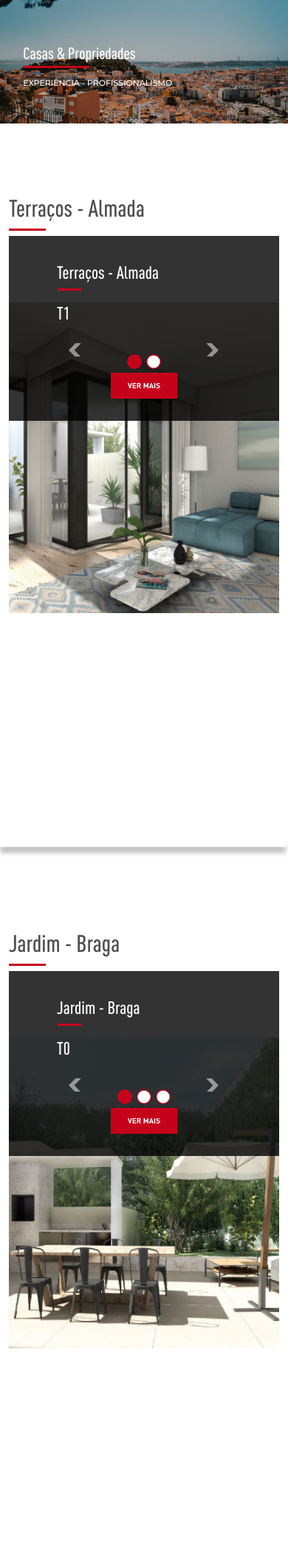
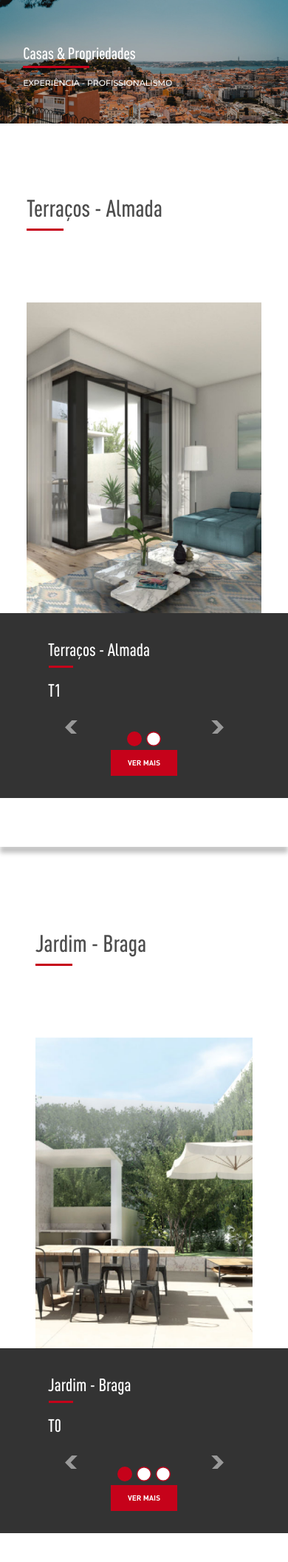
Before and after one commit to raci2/codemaster, a PHP site: page / in a window 390 px wide. Shown: the part 152-2264 px from the top of the page at 74% size. Run offline with PHP 8.4, Linux system fonts and the light colour scheme.

Commit message:
trabalho_10_v1

```diff
--- a/trabalhos/alexandru_racicovschi_trabalho_10/index.html
+++ b/trabalhos/alexandru_racicovschi_trabalho_10/index.html
@@ -134,21 +134,22 @@
 
   </header>
 
-  <main class="container">
+  <main class="container-fluid">
 
-    <div class="row">
+    <div class="row mx-4">
 
-      <div class="col text-start t1">Terraços - Almada</div>
-      <div class="col-12"><hr class="linha"></div>
-      <div class="col-12">
-        <div id="carousel-2" class="carousel slide" data-bs-ride="carousel">
+      <div class="col px-0 text-start t1">Terraços - Almada</div>
+      <div class="col-12 px-0"><hr class="linha"></div>
+      <div class="col-12 px-0">
+        <!-- Desktop -->
+        <div id="carousel-2" class="carousel slide d-none d-md-block" data-bs-ride="carousel">
           <div class="carousel-inner">
             <div class="carousel-item active">
               <div class="almada">
                 <img src="public/imagens/almada/01.jpg" class="d-block w-100" alt="...">
-                <img src="public/imagens/almada/02.jpg" class="d-block w-100 esconder" alt="...">
-                <img src="public/imagens/almada/03.jpg" class="d-block w-100 esconder" alt="...">
-                <img src="public/imagens/almada/04.jpg" class="d-block w-100 esconder" alt="...">
+                <img src="public/imagens/almada/02.jpg" class="d-block w-100 " alt="...">
+                <img src="public/imagens/almada/03.jpg" class="d-block w-100 " alt="...">
+                <img src="public/imagens/almada/04.jpg" class="d-block w-100 " alt="...">
               </div>
 
             </div>
@@ -164,7 +165,37 @@
           </div>
         </div>
 
-        <div class="almada-texto text-start">
+
+        <!-- Mobile -->
+        <div id="carousel-3" class="carousel slide d-md-none d-block" data-bs-ride="carousel">
+          <div class="carousel-inner">
+            <div class="carousel-item active">
+              <div class="almada almada-mobile">
+                <img src="public/imagens/almada/01.jpg" class="d-block w-100" alt="...">
+              </div>
+
+            </div>
+            <div class="carousel-item">
+              <div class="almada almada-mobile">
+                <img src="public/imagens/almada/05.jpg" class="d-block w-100" alt="...">
+              </div>
+            </div>
+          </div>
+          <div class="carousel-indicators carousel-indicators-mobile">
+            <button type="button" data-bs-target="#carousel-3" data-bs-slide-to="0" class="active" aria-current="true" aria-label="Slide 1"></button>
+            <button type="button" data-bs-target="#carousel-3" data-bs-slide-to="1" aria-label="Slide 2" ></button>
+          </div>
+        </div>
+
+      </div>
+    </div>
+
+    <div class="row">
+
+      <div class="col-12 px-0">
+
+        <!-- Desktop -->
+        <div class="almada-texto text-start d-none d-md-block">
           <h5>Terraços - Almada</h5>
           <hr class="linha">
           <p>T1</p>
@@ -180,64 +211,136 @@
           </div>
           <div class="ver-mais d-flex text-center justify-content-center align-items-center">VER MAIS</div>
         </div>
-      </div>
 
-    </div>
-
-    <div class="row">
-      <div class="col-12">
-        <hr class="sombra">
-      </div>
-    </div>
-
-    <div class="row">
-
-      <div class="col text-start t1">Jardim - Braga</div>
-      <div class="col-12"><hr class="linha"></div>
-      <div class="col-12">
-        <div id="carousel-3" class="carousel slide" data-bs-ride="carousel">
-          <div class="carousel-inner">
-            <div class="carousel-item active">
-              <div class="almada">
-                <img src="public/imagens/braga/11.jpg" class="d-block w-100" alt="...">
-                <img src="public/imagens/braga/10.jpg" class="d-block w-100 esconder" alt="...">
-                <img src="public/imagens/braga/09.jpg" class="d-block w-100 esconder" alt="...">
-                <img src="public/imagens/braga/08.jpg" class="d-block w-100 esconder" alt="...">
-              </div>
-            </div>
-            <div class="carousel-item">
-              <div class="almada">
-                <img src="public/imagens/braga/07.jpg" class="d-block w-100" alt="...">
-                <img src="public/imagens/braga/06.jpg" class="d-block w-100 esconder" alt="...">
-                <img src="public/imagens/braga/05.jpg" class="d-block w-100 esconder" alt="...">
-                <img src="public/imagens/braga/04.jpg" class="d-block w-100 esconder" alt="...">
-              </div>
-            </div>
-            <div class="carousel-item">
-              <div class="almada">
-                <img src="public/imagens/braga/03.jpg" class="d-block w-100" alt="...">
-                <img src="public/imagens/braga/02.jpg" class="d-block w-100 esconder" alt="...">
-                <img src="public/imagens/braga/01.jpg" class="d-block w-100 esconder" alt="...">
-              </div>
-            </div>
-          </div>
-          <div class="carousel-indicators">
-            <button type="button" data-bs-target="#carousel-3" data-bs-slide-to="0" class="active" aria-current="true" aria-label="Slide 1"></button>
-            <button type="button" data-bs-target="#carousel-3" data-bs-slide-to="1" aria-label="Slide 2" ></button>
-            <button type="button" data-bs-target="#carousel-3" data-bs-slide-to="2" aria-label="Slide 3" ></button>
-          </div>
-        </div>
-
-        <div class="almada-texto text-start">
-          <h5>Jardim - Braga</h5>
+        <!-- Mobile -->
+        <div class="almada-texto almada-texto-mobile text-start d-md-none d-block">
+          <h5>Terraços - Almada</h5>
           <hr class="linha">
-          <p>T0</p>
+          <p>T1</p>
           <div class="setas">
             <button class="carousel-control-prev" type="button" data-bs-target="#carousel-3" data-bs-slide="prev">
               <img src="public/imagens/seta-esquerda-branca.svg" alt="">
               <span class="visually-hidden">Previous</span>
             </button>
             <button class="carousel-control-next" type="button" data-bs-target="#carousel-3" data-bs-slide="next">
+              <img src="public/imagens/seta-direita-branca.svg" alt="">
+              <span class="visually-hidden">Next</span>
+            </button>
+          </div>
+          <div class="ver-mais d-flex text-center justify-content-center align-items-center">VER MAIS</div>
+        </div>
+
+      </div>
+
+    </div>
+
+    <div class="row">
+      <div class="col-12 px-0">
+        <hr class="sombra">
+      </div>
+    </div>
+
+    <div class="row mx-4">
+
+      <div class="col text-start t1">Jardim - Braga</div>
+      <div class="col-12"><hr class="linha"></div>
+      <div class="col-12">
+        <!-- Desktop -->
+        <div id="carousel-4" class="carousel slide d-none d-md-block" data-bs-ride="carousel">
+          <div class="carousel-inner">
+            <div class="carousel-item active">
+              <div class="almada">
+                <img src="public/imagens/braga/11.jpg" class="d-block w-100" alt="...">
+                <img src="public/imagens/braga/10.jpg" class="d-block w-100 " alt="...">
+                <img src="public/imagens/braga/09.jpg" class="d-block w-100 " alt="...">
+                <img src="public/imagens/braga/08.jpg" class="d-block w-100 " alt="...">
+              </div>
+            </div>
+            <div class="carousel-item">
+              <div class="almada">
+                <img src="public/imagens/braga/07.jpg" class="d-block w-100" alt="...">
+                <img src="public/imagens/braga/06.jpg" class="d-block w-100 " alt="...">
+                <img src="public/imagens/braga/05.jpg" class="d-block w-100 " alt="...">
+                <img src="public/imagens/braga/04.jpg" class="d-block w-100 " alt="...">
+              </div>
+            </div>
+            <div class="carousel-item">
+              <div class="almada">
+                <img src="public/imagens/braga/03.jpg" class="d-block w-100" alt="...">
+                <img src="public/imagens/braga/02.jpg" class="d-block w-100 " alt="...">
+                <img src="public/imagens/braga/01.jpg" class="d-block w-100 " alt="...">
+              </div>
+            </div>
+          </div>
+          <div class="carousel-indicators">
+            <button type="button" data-bs-target="#carousel-4" data-bs-slide-to="0" class="active" aria-current="true" aria-label="Slide 1"></button>
+            <button type="button" data-bs-target="#carousel-4" data-bs-slide-to="1" aria-label="Slide 2" ></button>
+            <button type="button" data-bs-target="#carousel-4" data-bs-slide-to="2" aria-label="Slide 3" ></button>
+          </div>
+        </div>
+
+        <!-- Mobile -->
+         <div id="carousel-5" class="carousel slide d-md-none d-block" data-bs-ride="carousel">
+          <div class="carousel-inner">
+            <div class="carousel-item active">
+              <div class="almada almada-mobile">
+                <img src="public/imagens/braga/11.jpg" class="d-block w-100" alt="...">
+              </div>
+            </div>
+            <div class="carousel-item">
+              <div class="almada almada-mobile">
+                <img src="public/imagens/braga/07.jpg" class="d-block w-100" alt="...">
+              </div>
+            </div>
+            <div class="carousel-item">
+              <div class="almada almada-mobile">
+                <img src="public/imagens/braga/03.jpg" class="d-block w-100" alt="...">
+              </div>
+            </div>
+          </div>
+          <div class="carousel-indicators carousel-indicators-mobile">
+            <button type="button" data-bs-target="#carousel-5" data-bs-slide-to="0" class="active" aria-current="true" aria-label="Slide 1"></button>
+            <button type="button" data-bs-target="#carousel-5" data-bs-slide-to="1" aria-label="Slide 2" ></button>
+            <button type="button" data-bs-target="#carousel-5" data-bs-slide-to="2" aria-label="Slide 3" ></button>
+          </div>
+        </div>
+      </div>
+
+    </div>
+
+    <div class="row">
+
+      <div class="col-12 px-0">
+
+        <!-- Desktop -->
+        <div class="almada-texto text-start d-none d-md-block">
+          <h5>Jardim - Braga</h5>
+          <hr class="linha">
+          <p>T0</p>
+          <div class="setas">
+            <button class="carousel-control-prev" type="button" data-bs-target="#carousel-4" data-bs-slide="prev">
+              <img src="public/imagens/seta-esquerda-branca.svg" alt="">
+              <span class="visually-hidden">Previous</span>
+            </button>
+            <button class="carousel-control-next" type="button" data-bs-target="#carousel-4" data-bs-slide="next">
+              <img src="public/imagens/seta-direita-branca.svg" alt="">
+              <span class="visually-hidden">Next</span>
+            </button>
+          </div>
+          <div class="ver-mais d-flex text-center justify-content-center align-items-center">VER MAIS</div>
+        </div>
+
+        <!-- Mobile -->
+        <div class="almada-texto almada-texto-mobile text-start d-md-none d-block">
+          <h5>Jardim - Braga</h5>
+          <hr class="linha">
+          <p>T0</p>
+          <div class="setas">
+            <button class="carousel-control-prev" type="button" data-bs-target="#carousel-4" data-bs-slide="prev">
+              <img src="public/imagens/seta-esquerda-branca.svg" alt="">
+              <span class="visually-hidden">Previous</span>
+            </button>
+            <button class="carousel-control-next" type="button" data-bs-target="#carousel-4" data-bs-slide="next">
               <img src="public/imagens/seta-direita-branca.svg" alt="">
               <span class="visually-hidden">Next</span>
             </button>
--- a/trabalhos/alexandru_racicovschi_trabalho_10/public/css/style.css
+++ b/trabalhos/alexandru_racicovschi_trabalho_10/public/css/style.css
@@ -127,6 +127,11 @@ main .almada{
   margin-top: 85px;
 }
 
+main .almada-mobile{
+  grid-template-columns: 1fr;
+  grid-template-rows: 1fr;
+}
+
 main .almada img{
   width: 460px !important;
   height: 420px;
@@ -141,6 +146,12 @@ main .almada-texto{
   position: relative;
   bottom: 550px;
   color: white;
+}
+
+main .almada-texto-mobile{
+  width: 100%;
+  background-color: #333333;
+  bottom: 40px;
 }
 
 main .almada-texto h5, .almada-texto p{
@@ -176,6 +187,8 @@ main .carousel-indicators{
   bottom: 360px;
 }
 
+main .carousel-indicators-mobile{top: 150px;}
+
 main .carousel-indicators [data-bs-target]{
   width: 20px;
   height: 20px;
@@ -193,8 +206,7 @@ main .sombra{
   border-color: white;
   height: 10px;
   box-shadow: 0px 8px 6px black;
-  width: 99.2vw;
-  margin-left: calc(-50vw + 50%);
+  width: 100%;
 }
 
 main .ver-mais{
@@ -312,18 +324,8 @@ footer .copy{
     top: 110px;
   }
 
-  .esconder{
-    display: none !important;
-  }
 
-  main .almada{
-    grid-template-columns: 1fr;
-    grid-template-rows: 1fr;
-}
 
-  main .almada-texto{
-    width: auto;
-  }
 }
 
 @media (max-width: 576px){
```
Lines whose indentation alone changed are shown as unchanged.
